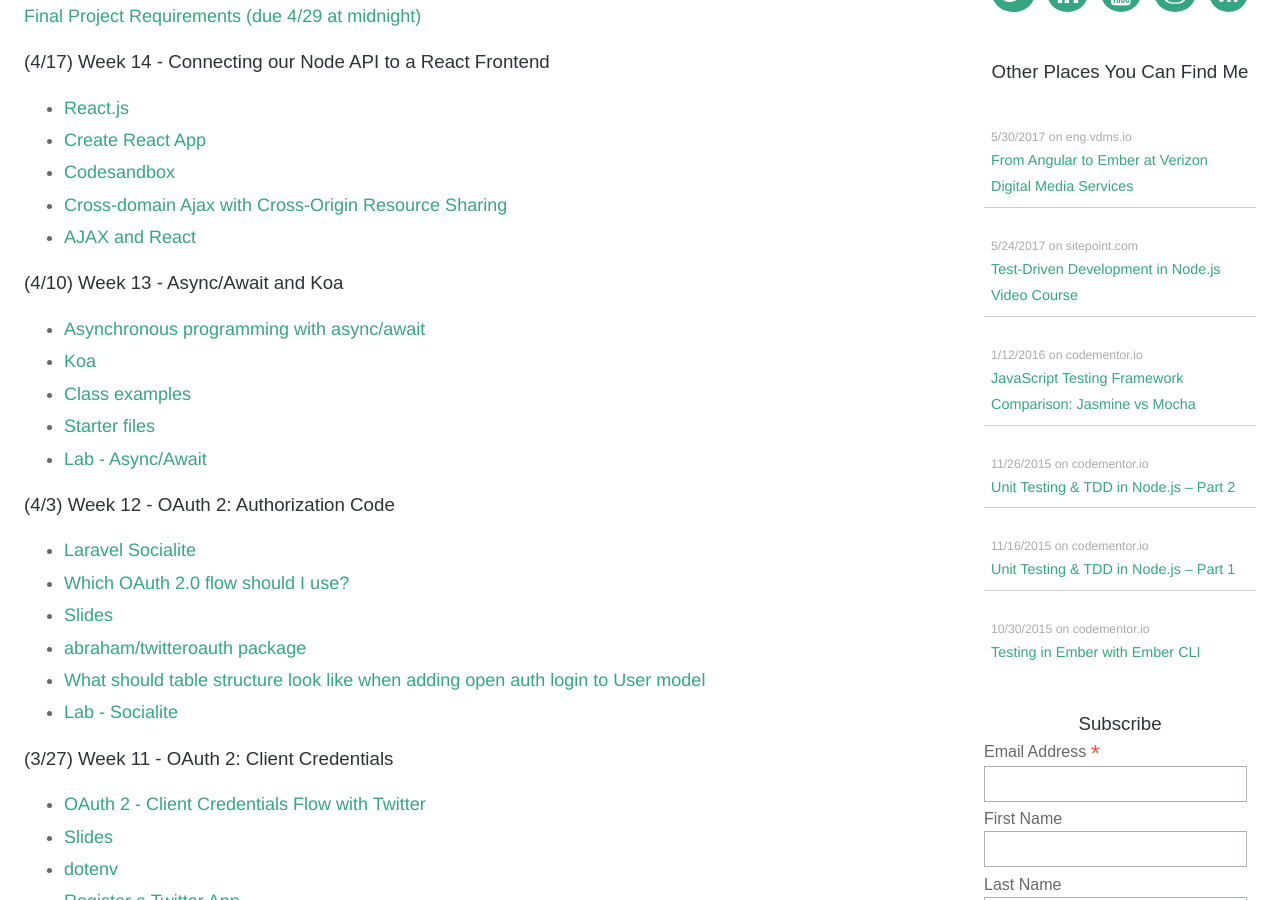
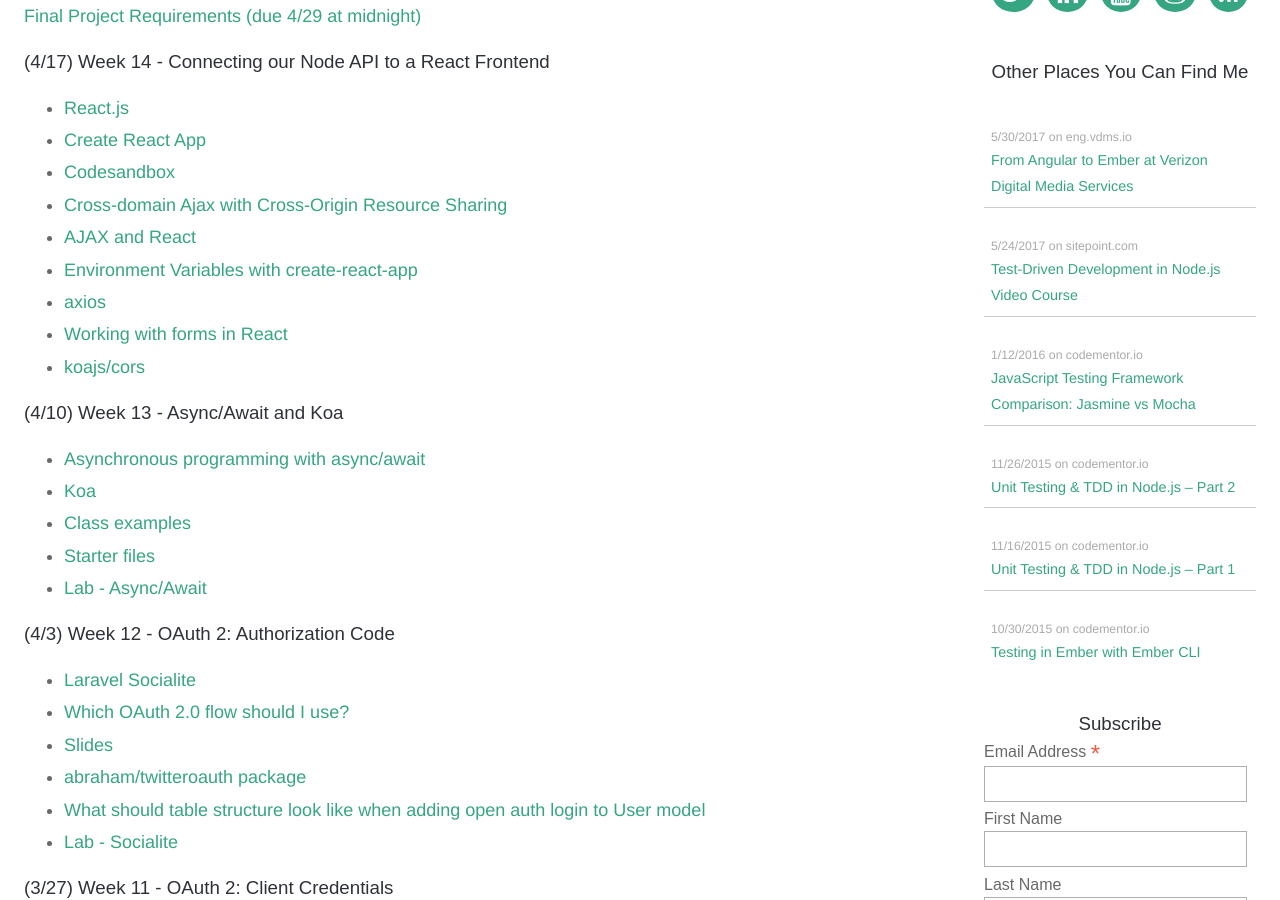
Before and after one commit to iamdtang/skaterdav85.github.io, a Jekyll site: the page built from teaching/2018/itp405.md, in a window 1280 px wide and 900 px high, scrolled down 366 px. Built offline with Jekyll 4.4.1, drawn with Linux system fonts in a browser that asks for light colours; nearby versions of some CDN libraries.

Commit message:
Update itp405.md

```diff
--- a/teaching/2018/itp405.md
+++ b/teaching/2018/itp405.md
@@ -22,6 +22,10 @@ layout: default
 * [Codesandbox](https://codesandbox.io/)
 * [Cross-domain Ajax with Cross-Origin Resource Sharing](https://www.nczonline.net/blog/2010/05/25/cross-domain-ajax-with-cross-origin-resource-sharing/)
 * [AJAX and React](https://reactjs.org/docs/faq-ajax.html)
+* [Environment Variables with create-react-app](https://github.com/facebook/create-react-app/blob/master/packages/react-scripts/template/README.md#adding-development-environment-variables-in-env)
+* [axios](https://github.com/axios/axios)
+* [Working with forms in React](https://reactjs.org/docs/forms.html)
+* [koajs/cors](https://github.com/koajs/cors)
 
 ### (4/10) Week 13 - Async/Await and Koa
 
```
